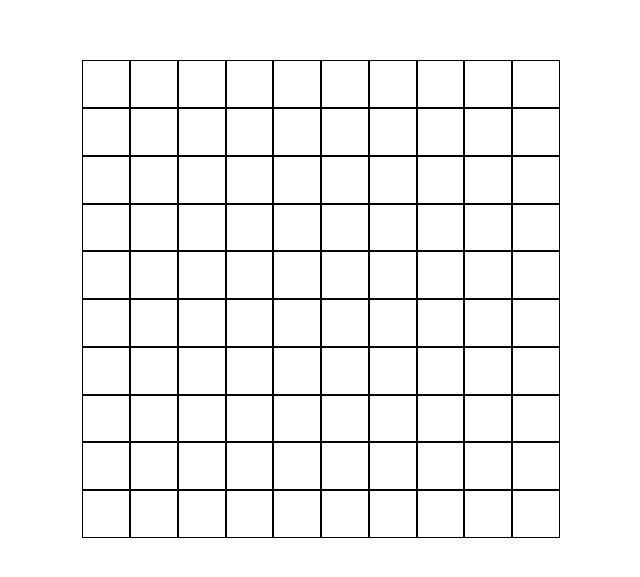
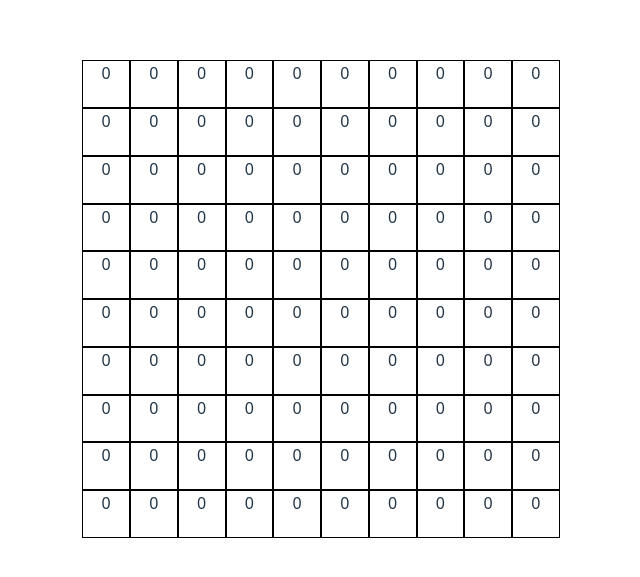
Before and after one commit to yepitsaname/minesweeper, a React (Vite) app in the folder app/: page / in a window 1280 px wide. Shown: the part 101-678 px from the top of the page, without its empty margins (319-959 px from the left). Built offline with nearby package versions, Linux system fonts and the light colour scheme.

Commit message:
starts game logic tdd

```diff
--- a/app/game_logic/main.js
+++ b/app/game_logic/main.js
@@ -5,7 +5,12 @@
  * @returns {undefined}
  */
 export function setMines (tiles, mines, setter) {
-    let temp = tiles.map(e=>e);
-    temp[0][0].mine = true;
+    // Forces a 'Deep' copy of the array
+    let temp = JSON.parse(JSON.stringify(tiles));
+
+    if(tiles.length == 1 && tiles[0].length == 1 && mines != 0){
+      temp[0][0].mine = true;
+    }
+
     setter(temp)
 }
```
Also changed, not shown: 2 other files (tests, documents, lock files or other folders).
